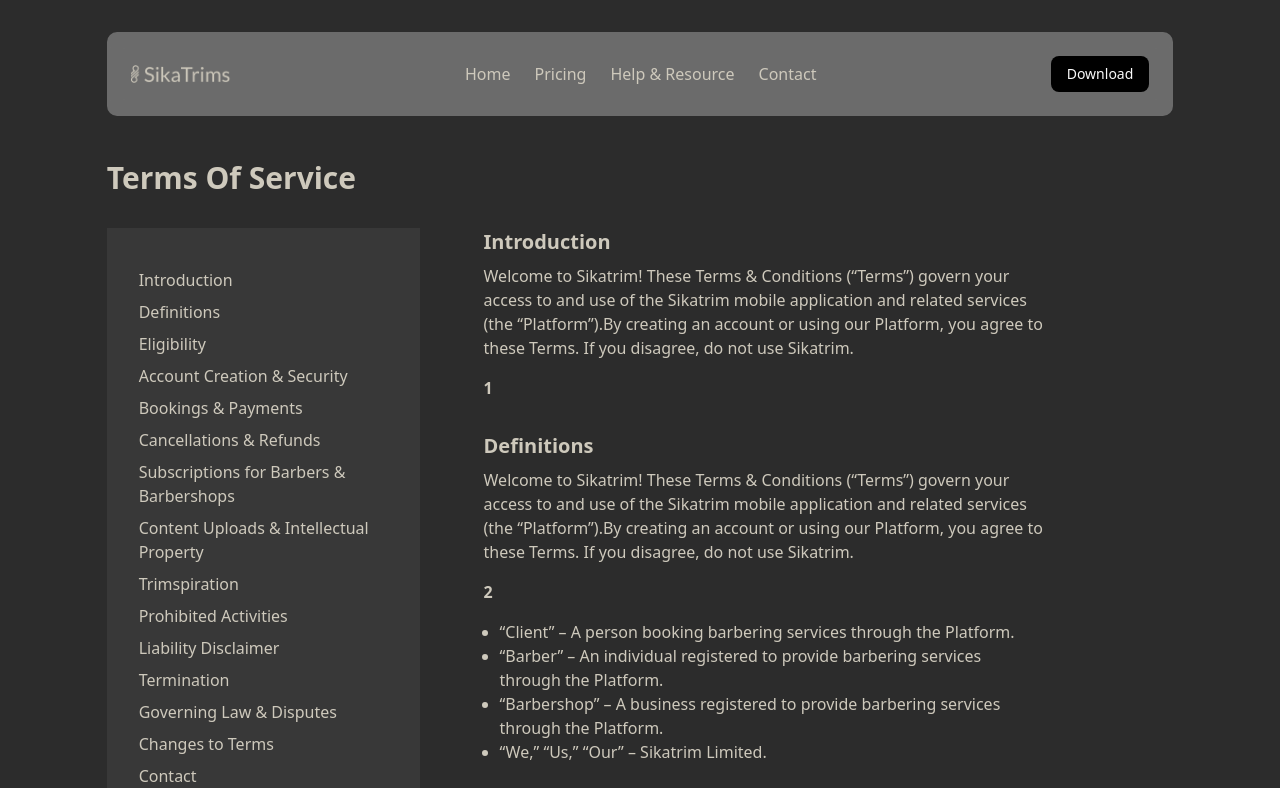
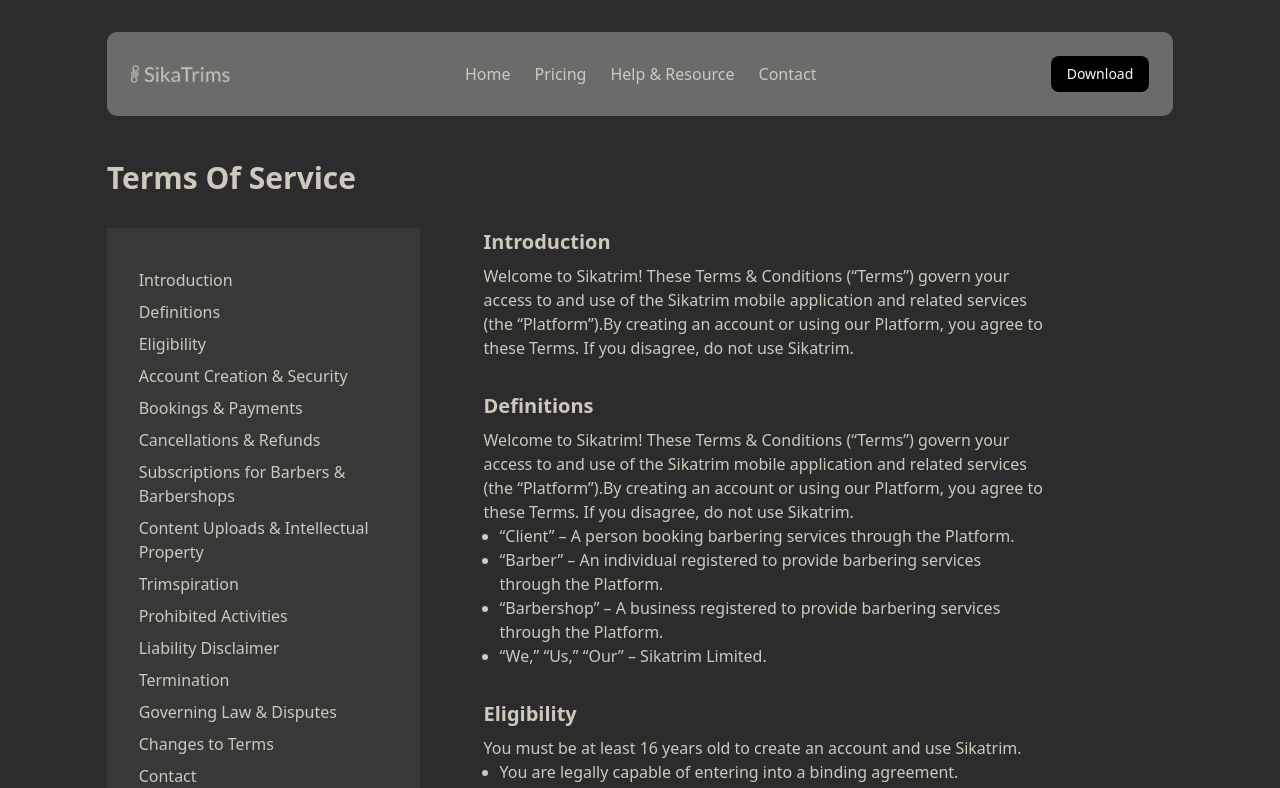
Before and after one commit to Ken12222/SikaTrims, a Next.js app: page /terms-of-use in a window 1280 px wide. Shown: the top 788 px of the page. Built offline with nearby package versions, Linux system fonts and the light colour scheme.

Commit message:
term edit for terms of use

```diff
--- a/src/app/terms-of-use/page.jsx
+++ b/src/app/terms-of-use/page.jsx
@@ -268,9 +268,9 @@ export default function TermsOfUse() {
                         className="[&_p]:text-base [&_>div:last-child]:mx-4"
                       >
                         {/* <p className="text-xl my-4 list-disc">{c.term}</p> */}
-                        <li className="list">
+                        {/* <li className="list">
                           <p className="text-xl my-4 font-semibold">{c.term}</p>
-                        </li>
+                        </li> */}
                         <div>
                           {c.subterm.one && (
                             <li className="list-disc">
```
